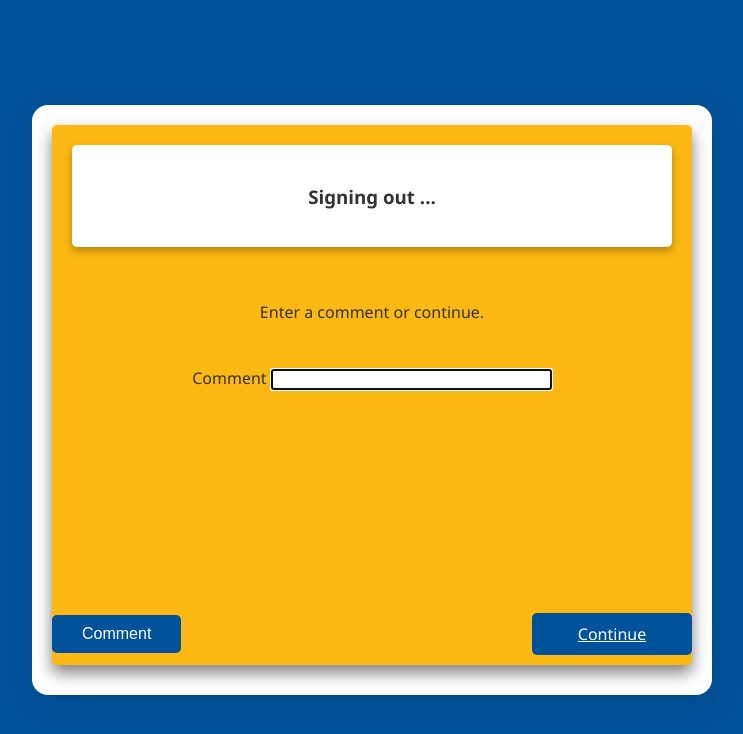
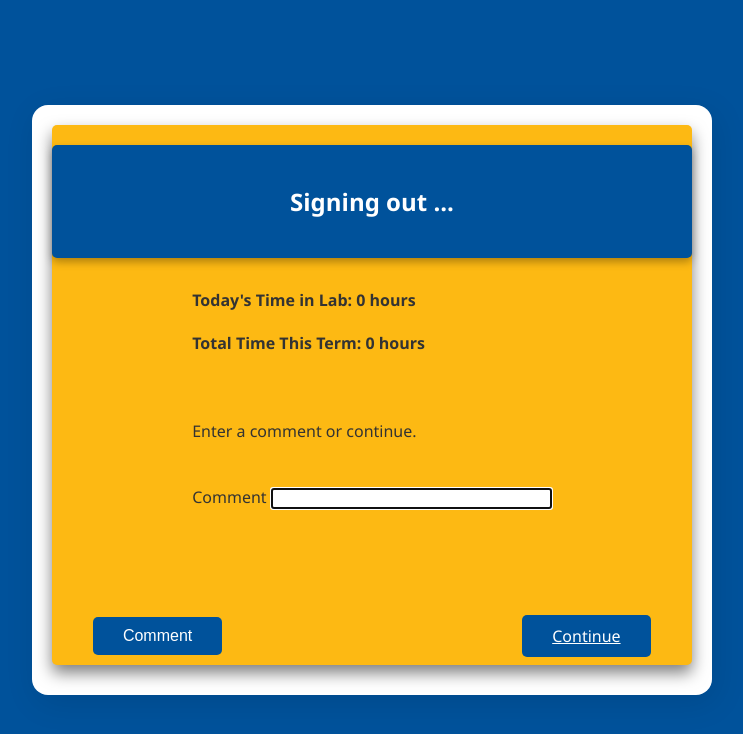
Before and after one commit to LCC-CIT-Lab/usage-tracker, a Flask app: page /sign-out in a window 1280 px wide. Shown: the top 734 px of the page, without its empty margins (268-1011 px from the left). Run offline with Flask 3, Linux system fonts and the light colour scheme; the visitor is signed in with stand-in values (Sample User, id 1); data that the repository does not hold is empty; some libraries are stand-ins or nearby versions.

Commit message:
fix set message and more

```diff
--- a/app/main.py
+++ b/app/main.py
@@ -2,7 +2,7 @@ from flask import Blueprint, jsonify, render_template, request, redirect, url_fo
 from flask_login import login_required, current_user
 from flask_wtf.csrf import generate_csrf, validate_csrf
 from itsdangerous import URLSafeTimedSerializer, BadSignature
-from datetime import datetime, timedelta, date
+from datetime import datetime, timedelta, date, time
 from email.mime.text import MIMEText
 from app.models import db, SignInData, IPLocation, TermDates, LabMessage
 from app.forms import LandingForm, LogoutForm, SignInForm, SignOutForm, LoginForm, CSRFProtectForm
@@ -11,6 +11,8 @@ from fs.sshfs import SSHFS
 from fs import open_fs
 from fs.errors import CreateFailed
 from paramiko import util
+from sqlalchemy import func, case, and_, or_
+
 
 import subprocess
 import os
@@ -18,10 +20,15 @@ import logging
 import csv
 import fs
 import paramiko
+import logging
 
 main_bp = Blueprint('main', __name__)
 
 config = load_config()
+
+# Configure logging
+logging.basicConfig(level=logging.DEBUG)
+logger = logging.getLogger(__name__)
 
 # Configure the logging level for Paramiko to DEBUG
 util.log_to_file('paramiko.log', level=5)
@@ -58,54 +65,51 @@ def landing():
 
     message = get_latest_lab_message(lab_id) if lab_location else None
 
+    # Calculate stats for every render_template call
+    stats = get_student_stats(lab_id) if lab_id else None
+
     if form.validate_on_submit():
-        l_number = normalize_l_number(form.l_number.data)
+        # Obtain l_number directly from the form data
+        l_number = form.l_number.data
 
+        # Check for 'admin' input
+        if l_number.lower() == "admin":
+            return redirect(url_for('auth.login'))
+
+        # Normalize l_number
+        l_number = normalize_l_number(l_number)
+
+        # Check if it's a valid student L number
         if not student_exists(l_number):
             flash('Invalid L number, please sign-in again.')
-            return redirect(url_for('main.landing', lab_id=lab_id))
+            return redirect(url_for('main.landing', lab_id=lab_id, stats=stats))
 
+        # Proceed if valid student L number
         session['l_number'] = l_number
 
-        # Additional logging to trace the flow
-        print("Redirecting to choosesignout")
-        return choosesignout(l_number, lab_id)
+        action = choosesignout(l_number, lab_id)
+        if action == 'sign_out':
+            return redirect(url_for('main.sign_out', l_number=l_number))
+        else:
+            return redirect(url_for('main.sign_in', l_number=l_number))
 
-    # Additional logging for default return
-    print("Rendering landing page template")
-    return render_template('landing.html', form=form, lab_location=lab_location, lab_location_name=lab_location_name, lab_id=lab_id, messages=messages)
+    return render_template('landing.html', form=form, lab_location=lab_location, lab_location_name=lab_location_name, lab_id=lab_id, messages=messages, stats=stats)
 
 
 def choosesignout(l_number, lab_id):
-    try:
-        # Check if student is already signed in today
-        today = datetime.now().date()
-        student_entries_today = SignInData.query.filter_by(l_number=l_number).all()
+    # Check if student is already signed in today
+    today = datetime.now().date()
+    student_entries_today = SignInData.query.filter_by(l_number=l_number).all()
 
-        student_today = None
-        for entry in student_entries_today:
-            if entry.sign_in_timestamp.date() == today and not entry.sign_out_timestamp:
-                student_today = entry
+    student_today = None
+    for entry in student_entries_today:
+        if entry.sign_in_timestamp.date() == today and not entry.sign_out_timestamp:
+            student_today = entry
 
-        if student_today and not student_today.sign_out_timestamp:
-            student_today.sign_out_timestamp = datetime.now()
-            try:
-                db.session.commit()
-                current_app.logger.info('Student already signed in today. Signing them out.')
-            except Exception as e:
-                db.session.rollback()
-                current_app.logger.error(f'Error signing out: {e}')
-
-            return redirect(url_for('main.sign_out', l_number=l_number))
-
-        else:
-            return redirect(url_for('main.sign_in'))
-
-
-    except:
-        db.session.rollback()
-        current_app.logger.error(f'Error signing out: {e}')
-        return handle_student_sign_in(l_number, lab_id)
+    if student_today and not student_today.sign_out_timestamp:
+        return 'sign_out'
+    else:
+        return 'sign_in'
 
 
 def is_valid_lab_id(lab_id):
@@ -220,38 +224,96 @@ def sign_in():
 @main_bp.route('/sign-out', methods=['GET', 'POST'])
 def sign_out():
     form = SignOutForm()
-    l_number = form.l_number.data
+    l_number = request.args.get('l_number') or session.get('l_number')
     comment = form.comment.data
+    continue_without_comment = request.args.get('continue')  # Check if continue was clicked
 
-    if form.validate_on_submit():
+    # Ensure l_number is available
+    if not l_number:
+        flash('Error: L number missing.')
+        return redirect(url_for('main.landing'))
 
-        if process_sign_out(l_number, comment):
-            flash('You have been signed out successfully.', 'success')
-        else:
-            flash('Error during sign out.', 'error')
+    # Calculate daily time in lab
+    daily_time = calculate_daily_time_in_lab(l_number)
 
+    # Calculate total time in current term
+    total_term_time = calculate_total_term_time(l_number)
+
+    if continue_without_comment or form.validate_on_submit():
+        # This will handle both clicking continue and submitting the form
+        process_sign_out(l_number, form.comment.data if form.validate_on_submit() else "")
+        flash('Signed out successfully.')
+        session.pop('l_number', None)
         return redirect(url_for('main.landing'))
-    else:
-        return render_template('sign_out.html', form=form, comment=comment, l_number=l_number)
+
+    return render_template('sign_out.html', form=form, l_number=l_number, daily_time=daily_time, total_term_time=total_term_time)
 
 
 def process_sign_out(l_number, comment):
     sign_in_record = SignInData.query.filter_by(l_number=l_number, sign_out_timestamp=None).order_by(SignInData.sign_in_timestamp.desc()).first()
-
-    send_comment_to_support(l_number, comment)
+    try:
+        send_comment_to_support(l_number, comment)
+    except Exception as e:
+        current_app.logger.error('Problem with sending comment to support')
 
     if sign_in_record:
+        current_app.logger.info(f"Found sign-in record for L number {l_number}. Attempting sign-out...")
         sign_in_record.sign_out_timestamp = datetime.now()
         sign_in_record.comments = comment
         try:
             db.session.commit()
             session.pop('l_number', None)
-            current_app.logger.info('User signed out')
+            current_app.logger.info('User signed out successfully')
             return True
         except Exception as e:
             db.session.rollback()
+            current_app.logger.error(f'Error during sign out for L number {l_number}: {e}')
             return False
-    return False
+    else:
+        current_app.logger.error(f"No sign-in record found for L number {l_number}")
+        return False
+
+
+@main_bp.route('/auto_sign_out')
+def auto_sign_out():
+    l_number = request.args.get('l_number')
+
+    if not l_number:
+        flash('Error: L number missing.')
+        return redirect(url_for('main.landing'))
+
+    # Process the sign-out
+    process_sign_out(l_number, "")
+    flash('Signed out automatically due to inactivity.')
+    session.pop('l_number', None)  # Clear the session
+
+    return redirect(url_for('main.landing'))
+
+
+def calculate_daily_time_in_lab(l_number):
+    today = datetime.now().date()
+    records = SignInData.query.filter(
+        SignInData.l_number == l_number,
+        db.func.date(SignInData.sign_in_timestamp) == today
+    ).all()
+    return sum(
+        ((record.sign_out_timestamp or datetime.now()) - record.sign_in_timestamp).total_seconds() / 3600
+        for record in records
+    )
+
+
+def calculate_total_term_time(l_number):
+    current_term = get_current_term()
+    if current_term:
+        records = SignInData.query.filter(
+            SignInData.l_number == l_number,
+            SignInData.sign_in_timestamp.between(current_term.start_date, current_term.end_date)
+        ).all()
+        return sum(
+            ((record.sign_out_timestamp or record.sign_in_timestamp) - record.sign_in_timestamp).total_seconds() / 3600
+            for record in records
+        )
+    return 0
 
 
 def student_exists(l_number):
@@ -476,3 +538,60 @@ def check_db():
     for entry in data:
         output += f"L Number: {entry.l_number}, Lab: {entry.lab_location}, Class: {entry.class_selected}, Sign In: {entry.sign_in_timestamp}, Sign Out: {entry.sign_out_timestamp}<br>"
     return output
+
+
+def get_current_term():
+    # Assuming TermDates model has start_date and end_date to define a term
+    current_date = datetime.now().date()
+    current_term = TermDates.query.filter(TermDates.start_date <= current_date, TermDates.end_date >= current_date).first()
+    return current_term
+
+
+def default_sign_out(sign_in_timestamp):
+    return datetime.combine(sign_in_timestamp.date(), time(16, 30))
+
+
+def get_student_stats(lab_id):
+    # Early return if no lab_id is provided
+    if not lab_id:
+        return None
+
+    current_term = get_current_term()
+    if not current_term:
+        return None
+
+    # Convert current_term.end_date to datetime at the end of the day (23:59:59)
+    term_end_datetime = datetime.combine(current_term.end_date, time(23, 59, 59))
+
+    sign_ins = SignInData.query.filter(
+        SignInData.sign_in_timestamp.between(current_term.start_date, term_end_datetime),
+        SignInData.ip_location_id == lab_id  # Filter by lab ID
+    ).all()
+
+    total_hours = round(
+        sum(
+            ((record.sign_out_timestamp or datetime.now()) - record.sign_in_timestamp).total_seconds() / 3600
+            for record in sign_ins
+        ), 2
+    )
+
+    # Calculate new and returning students count
+    student_counts = db.session.query(
+        SignInData.l_number,
+        func.count(SignInData.l_number).label('visit_count')
+    ).filter(
+        SignInData.sign_in_timestamp.between(current_term.start_date, current_term.end_date),
+        SignInData.ip_location_id == lab_id
+    ).group_by(SignInData.l_number).all()
+
+    single_visit_students_count = sum(1 for _, count in student_counts if count == 1)
+    returning_students_count = sum(1 for _, count in student_counts if count > 1)
+
+    ratio = returning_students_count / single_visit_students_count if single_visit_students_count else 0
+
+    return {
+        "total_hours": total_hours,
+        "single_visit_students_count": single_visit_students_count,
+        "returning_students_count": returning_students_count,
+        "ratio": ratio
+    }
--- a/static/styles.css
+++ b/static/styles.css
@@ -27,12 +27,14 @@ h3 {text-align: center;}
     position: relative;
 }
 .dashboard-header {
+    display: flex; /* Enable Flexbox */
+    flex-direction: column; /* Stack children vertically */
+    align-items: center; /* Center children horizontally */
+    justify-content: flex-start; /* Start aligning children from the top */
     min-width: 600px; /* Adjust as needed */
     max-width: 800px; /* Adjust as needed */
     min-height: 500px; /* Fixed height */
-   /* min-height: 90%;*/
     height: auto; /* Adjust height */
-    text-align: center;
     margin-bottom: 10px;
     background-color: #fdb913;
     padding: 20px;
@@ -40,15 +42,62 @@ h3 {text-align: center;}
     box-shadow: 0 8px 16px rgba(0, 0, 0, 0.5);
 }
 .dashboard-header-signin {
+    width: 100%; /* Set width to 100% of the parent container */
     text-align: center;
-    margin-bottom: 10px;
-    background-color: white;
+    margin-bottom: 10px; /* Space between this section and the next */
+    color: white;
+    background-color: #00529b;
     padding: 20px;
     border-radius: 5px;
     box-shadow: 0 4px 8px rgba(0, 0, 0, 0.3);
 }
+
+/* Stats Section Styling */
+#stats {
+    display: grid; /* Enable Grid Layout */
+    grid-template-columns: 1fr 1fr; /* Divide into two columns */
+    gap: 10px; /* Space between columns */
+    width: 100%; /* Set width to 100% of the parent container */
+    align-items: center; /* Center items vertically */
+    justify-items: center; /* Center items horizontally */
+    padding: 20px; /* Add some padding */
+    margin-top: 10px; /* Space from the previous section */
+    background-color: white;
+    border-radius: 5px;
+    box-shadow: 0 4px 8px rgba(0, 0, 0, 0.3);
+}
+
+/* Align form in the center of left side */
+#landing-form {
+    width: 100%; /* Adjust as needed */
+    text-align: center; /* Center form contents */
+    margin-bottom: 10px; /* Space from the bottom */
+}
+
 .dashboard-header h1 {
     font-size: 2rem;
+}
+.content-container {
+    display: flex;
+    justify-content: space-between;
+    align-items: center;
+    width: 100%;
+}
+
+.left-side, .right-side {
+    flex: 1;
+    padding: 20px;
+}
+
+.stats-table {
+    width: 100%;
+    border-collapse: collapse;
+}
+
+.stats-table td {
+    padding: 8px;
+    border: 1px solid #ddd;
+    text-align: left;
 }
 .dashboard-menu {
     list-style: none;
@@ -72,6 +121,7 @@ h3 {text-align: center;}
     background-color: #f44336;
     color: white;
     border-radius: 5px;
+    transition: opacity 0.5s linear;
 }
 form {
     text-align: center;
@@ -169,6 +219,19 @@ form {
     border-radius: 5px;
     border: none;
     background-color: #e01010;
+    color: white;
+    cursor: pointer;
+    transition: background-color 0.3s;
+    text-align: center; /* Center the text inside the button */
+    /* Ensure the width of 'Back' and 'Logout' buttons are the same if needed */
+    min-width: 100px; /* Adjust as needed to fit the content */
+}
+.buttonsignin {
+    padding: 10px 30px; /* Uniform padding for all buttons */
+    font-size: 16px;
+    border-radius: 5px;
+    border: none;
+    background-color: #00529b;
     color: white;
     cursor: pointer;
     transition: background-color 0.3s;
--- a/templates/admin_dashboard.html
+++ b/templates/admin_dashboard.html
@@ -32,7 +32,7 @@
                 <li>- <a href="{{ url_for('admin.view_logs') }}">View Logs</a></li>
                 {% endif %}
                 <li>
-                    {% if lab_location_id %}
+                    {% if current_user.can_set_message and lab_location_id %}
                     - <a href="{{ url_for('admin.set_message', lab_location_id=lab_location_id) }}">Set Message</a>
                     {% else %}
                     - <span>Set Message (Unavailable)</span>
--- a/templates/ip_management.html
+++ b/templates/ip_management.html
@@ -49,7 +49,9 @@
             <br><br><br>
             <div class="button-container">
                 <!-- Back Button -->
-                <a href="{{ url_for('admin.admin_dashboard') }}" class="button">Back</a>
+                <div>
+                    <a href="{{ url_for('admin.admin_dashboard') }}" class="button">Back</a>
+                </div>
                 <!-- Logout Button -->
                 <div>
                     <form action="{{ url_for('auth.logout') }}" method="post">
--- a/templates/set_message.html
+++ b/templates/set_message.html
@@ -24,6 +24,7 @@
             </div>
             <div class="add-ip-form">
                 <h3>Add Landing Message</h3>
+                {% if current_user.can_set_message %}
                     <!-- set_message.html -->
                     <form method="post">
                         {{ form.hidden_tag() }}
@@ -45,6 +46,9 @@
                             {{ form.submit() }}
                         </div>
                     </form>
+                {% else %}
+                    <p>You do not have permission to set messages.</p>
+                {% endif %}
                 <br><br>
                 <!-- Display existing messages for each lab location -->
                 {% for lab_location in lab_locations %}
@@ -64,8 +68,10 @@
                 {% endfor %}
             <br><br><br>
             <div class="button-container">
+                <div>
                 <!-- Back Button -->
                     <a href="{{ url_for('admin.admin_dashboard') }}" class="button">Back</a>
+                </div>
                 <!-- Logout Button -->
                 <div>
                     <form action="{{ url_for('auth.logout') }}" method="post">
--- a/templates/sign_out.html
+++ b/templates/sign_out.html
@@ -4,33 +4,56 @@
     <title>Checkout</title>
     <link rel="stylesheet" href="{{ url_for('static', filename='styles.css') }}">
     <script>
-        setTimeout(function() {
-            window.location.href = "{{ url_for('main.landing') }}";
-        }, 15000); // Redirect after 15 seconds
+        var signOutTimer;
+
+        function resetSignOutTimer() {
+            clearTimeout(signOutTimer);
+            signOutTimer = setTimeout(function() {
+                window.location.href = "{{ url_for('main.auto_sign_out', l_number=l_number) }}";
+            }, 15000); // Reset timer to 15 seconds
+        }
+    </script>
+    <script>
+        document.addEventListener('DOMContentLoaded', function() {
+            var commentField = document.getElementById('comment');
+            if (commentField) {
+                commentField.addEventListener('input', resetSignOutTimer);
+            }
+        });
+    </script>
+    <script>
+        document.addEventListener('DOMContentLoaded', function() {
+            resetSignOutTimer(); // Start the timer on page load
+        });
     </script>
 </head>
 <body>
     <div class="dashboard-container">
         <div class="dashboard-header">
             <div class="dashboard-header-signin">
-                <h3>Signing out ...</h3>
+                <h2>Signing out ...</h2>
             </div>
             <div>
+                <h4>Today's Time in Lab: {{ daily_time|round(2) }} hours</h4>
+                <h4>Total Time This Term: {{ total_term_time|round(2) }} hours</h4>
                 <div><br><br>
                     Enter a comment or continue.
                 </div><br><br>
-                <form method="post">
+                <form method="post" id="sign-out-form-id">
                     {{ form.hidden_tag() }}
                     <input type="hidden" name="l_number" value="{{ request.args.get('l_number') }}">
                     <label for="comment">{{ form.comment.label.text }}</label> <!-- Assuming you want to show the label -->
-                    {{ form.comment(size=32, autofocus=true) }}
-                    <br><br><br><br><br>
-                    <div class="button-container">
-                        <input type="submit" class="btn btn-primary" value="Comment">
-                        <!-- Skip Comment Link styled as a button -->
-                        <a href="{{ url_for('main.landing') }}" class="button">Continue</a>
-                    </div>
+                    {{ form.comment(id='comment', size=32, autofocus=true) }}
                 </form>
+            </div>
+            <div class="button-container">
+                <div>
+                    <input type="submit" class="btn btn-primary" form="sign-out-form-id" value="Comment">
+                </div>
+                <div>
+                    <!-- Skip Comment Link styled as a button -->
+                    <a href="{{ url_for('main.sign_out', l_number=l_number, continue=True) }}" class="button">Continue</a>
+                </div>
             </div>
         </div>
     </div>
```
Also changed, not shown: app/admin.py (+20 -2 lines), templates/landing.html (+59 -32 lines), templates/sign_in.html (+8 -5 lines), templates/term_dates_management.html (+6 -3 lines), templates/user_management.html (+22 -6 lines), static/citlab.png (added). Lines whose indentation alone changed are shown as unchanged.
